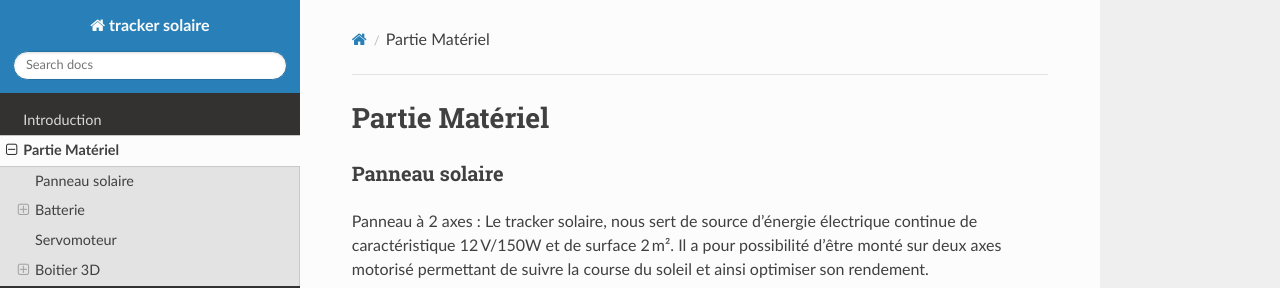
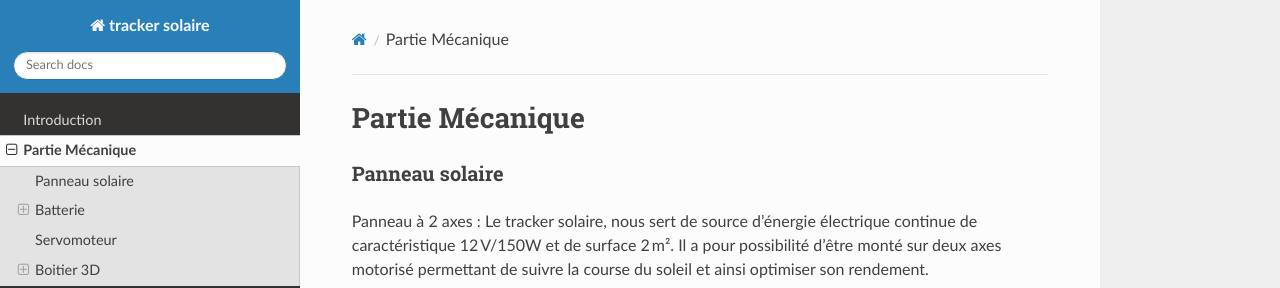
Before and after one commit to pt-tracker-gim/trackeurSolaire, an MkDocs documentation site: the page built from docs/Partie_mécanique.md, in a window 1280 px wide and 900 px high. Shown: the top 288 px of the window. Built offline with MkDocs 1.6.1, drawn with Linux system fonts in a browser that asks for light colours; nearby versions of some CDN libraries; old or Windows-style settings are respelled for this version of MkDocs.

Commit message:
Update Partie_mécanique.md

```diff
--- a/docs/Partie_mécanique.md
+++ b/docs/Partie_mécanique.md
@@ -1,4 +1,4 @@
-# Partie Matériel
+# Partie Mécanique
 
 ### Panneau solaire
 
```
